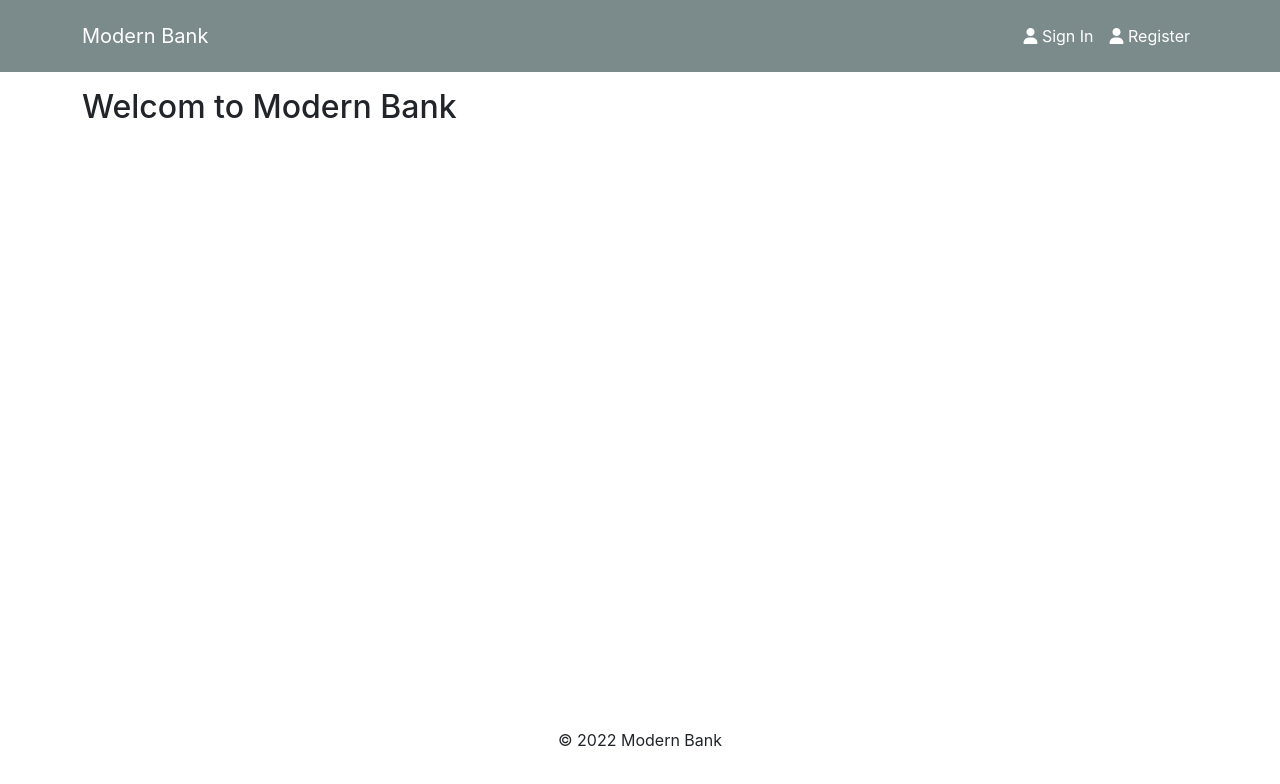
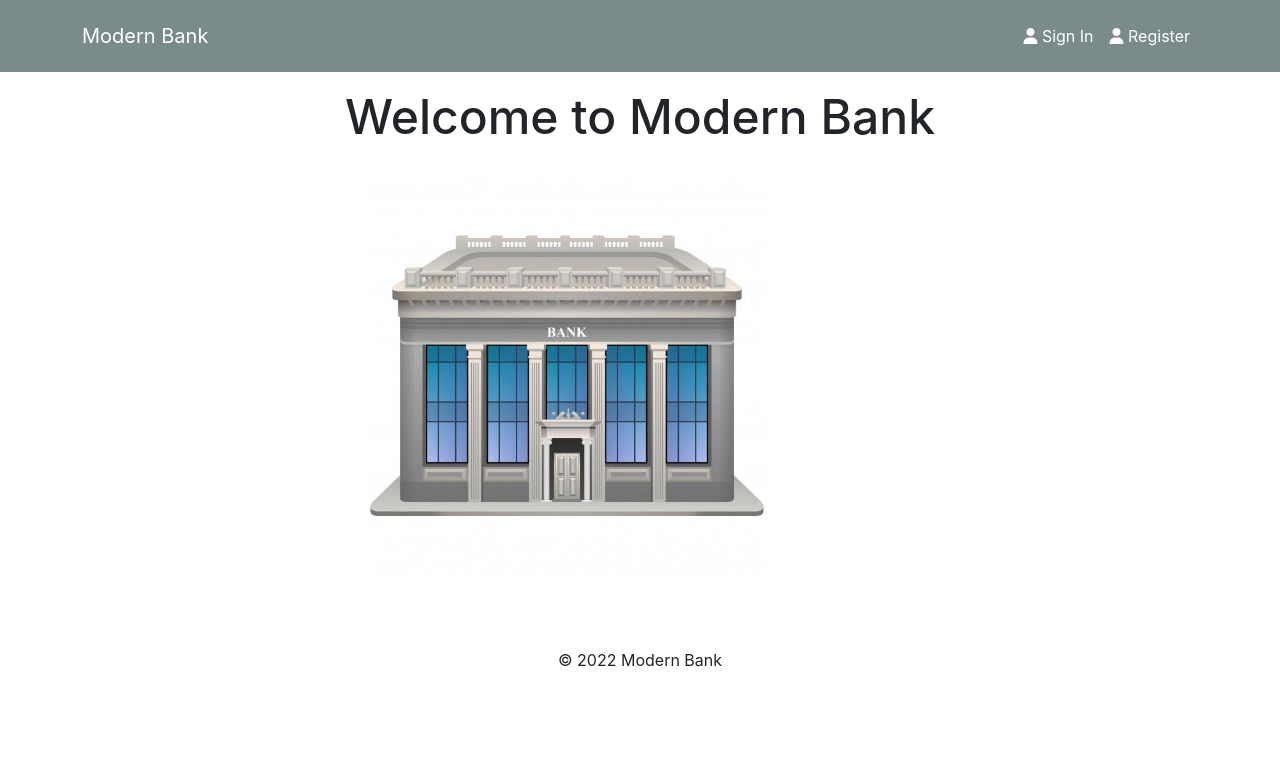
Before and after one commit to MarwanAhmed25/Bank-System, a React (Create React App) app in the folder front/: page / in a window 1280 px wide. Shown: the top 784 px of the page. Built offline with nearby package versions, Linux system fonts and the light colour scheme.

Commit message:
updated HomeScreen

```diff
--- a/front/src/App.js
+++ b/front/src/App.js
@@ -20,6 +20,7 @@ import UserListScreen from "./screens/UserListScreen";
 import AccountApproval from "./screens/AccountApproval";
 import NewRegisterRequest from "./screens/NewRegisterRequest";
 import PendingRegisterScreen from "./screens/pendingRegisterScreen";
+import UserScreen from "./screens/UserScreen";
 
 const App = () => {
   return (
@@ -53,6 +54,7 @@ const App = () => {
 
             <Route path="/admin/newrequest" element={<NewRegisterRequest />} />
             <Route path="/pendingreg" element={<PendingRegisterScreen />} />
+            <Route path="/userscreen" element={<UserScreen />} />
           </Routes>
         </Container>
       </main>
--- a/front/src/components/Header.js
+++ b/front/src/components/Header.js
@@ -5,6 +5,7 @@ import { LinkContainer } from "react-router-bootstrap";
 import { Navbar, Nav, Container, NavDropdown } from "react-bootstrap";
 import { logout, reset } from "../features/auth/authSlice";
 import { useNavigate } from "react-router-dom";
+import { reset as accountReset } from "../features/account/accountSlice";
 
 const Header = () => {
   const navigate = useNavigate();
@@ -14,6 +15,7 @@ const Header = () => {
   const onLogout = () => {
     dispatch(logout());
     dispatch(reset());
+    dispatch(accountReset());
     navigate("/login");
   };
 
@@ -29,7 +31,7 @@ const Header = () => {
             <Nav className="ms-auto">
               {user && user.user?.role === "user" ? (
                 <NavDropdown title={user.user.name} id="username">
-                  <LinkContainer to="/user">
+                  <LinkContainer to="/userscreen">
                     <NavDropdown.Item>User Dashboard</NavDropdown.Item>
                   </LinkContainer>
                   <NavDropdown.Item onClick={onLogout}>Logout</NavDropdown.Item>
--- a/front/src/index.css
+++ b/front/src/index.css
@@ -12,5 +12,20 @@ code {
     monospace;
 }
 main {
-  min-height: 80vh;
+  min-height: 70vh;
 }
+.bank-img {
+  height: 400px;
+  background-size: contain;
+  position: relative;
+  left: 25%;
+  right: 5%;
+  background-position: center;
+}
+
+.title {
+  height: 30%;
+  text-align: center;
+  z-index: 3;
+  background-size: 100% 40%;
+}
--- a/front/src/screens/HomeScreen.js
+++ b/front/src/screens/HomeScreen.js
@@ -1,28 +1,19 @@
-import React, { useEffect } from "react";
-import { useSelector, useDispatch } from "react-redux";
-import { getAccount } from "../features/account/accountSlice";
-import NewUserScreen from "./NewUserScreen";
-import UserDashboardScreen from "./UserDashboardScreen";
+import React from "react";
+
+import { Container } from "react-bootstrap";
 
 const HomeScreen = () => {
-  const dispatch = useDispatch();
+  return (
+    <>
+      <Container className="landing-page">
+        <div className="title">
+          <h1>Welcome to Modern Bank</h1>
+          <br />
+        </div>
 
-  const { accounts } = useSelector((state) => state.accounts);
-  const { user } = useSelector((state) => state.auth);
-
-  useEffect(() => {
-    dispatch(getAccount());
-  }, [dispatch]);
-
-  return (
-    <div>
-      <h3>Welcom to Modern Bank</h3>
-      {user && (accounts === null || accounts.accepted === false) ? (
-        <NewUserScreen />
-      ) : accounts.accepted ? (
-        <UserDashboardScreen />
-      ) : null}
-    </div>
+        <img className="bank-img" src="/images/bank.jpg" alt="bank" />
+      </Container>
+    </>
   );
 };
 
--- a/front/src/screens/LoginScreen.js
+++ b/front/src/screens/LoginScreen.js
@@ -5,6 +5,7 @@ import { Form, Button } from "react-bootstrap";
 import FormContainer from "../components/FormContainer";
 import { useNavigate } from "react-router-dom";
 import { toast, ToastContainer } from "react-toastify";
+import { logout } from "../features/auth/authSlice";
 
 import Loader from "../components/Loader";
 import { login, reset } from "../features/auth/authSlice";
@@ -30,8 +31,11 @@ const LoginScreen = () => {
     }
 
     if (isSuccess && user.user?.role === "user") {
-      if (user.user.accepted) navigate("/");
-      else navigate("/pendingreg");
+      if (user.user.accepted) navigate("/userScreen");
+      else {
+        navigate("/pendingreg");
+        dispatch(logout());
+      }
     }
 
     if (isSuccess && user.user?.role === "admin") {
--- a/front/src/screens/PendingAccountScreen.js
+++ b/front/src/screens/PendingAccountScreen.js
@@ -20,10 +20,10 @@ const PendingAccountScreen = () => {
                 variant="success"
                 className="extraButton"
                 onClick={() => {
-                  navigate("/login");
+                  navigate("/");
                 }}
               >
-                Back to login page
+                Back to Home Page
               </Button>
             </Card.Body>
           </Card>
```
Also changed, not shown: 1 other file (tests, documents, lock files or other folders).
